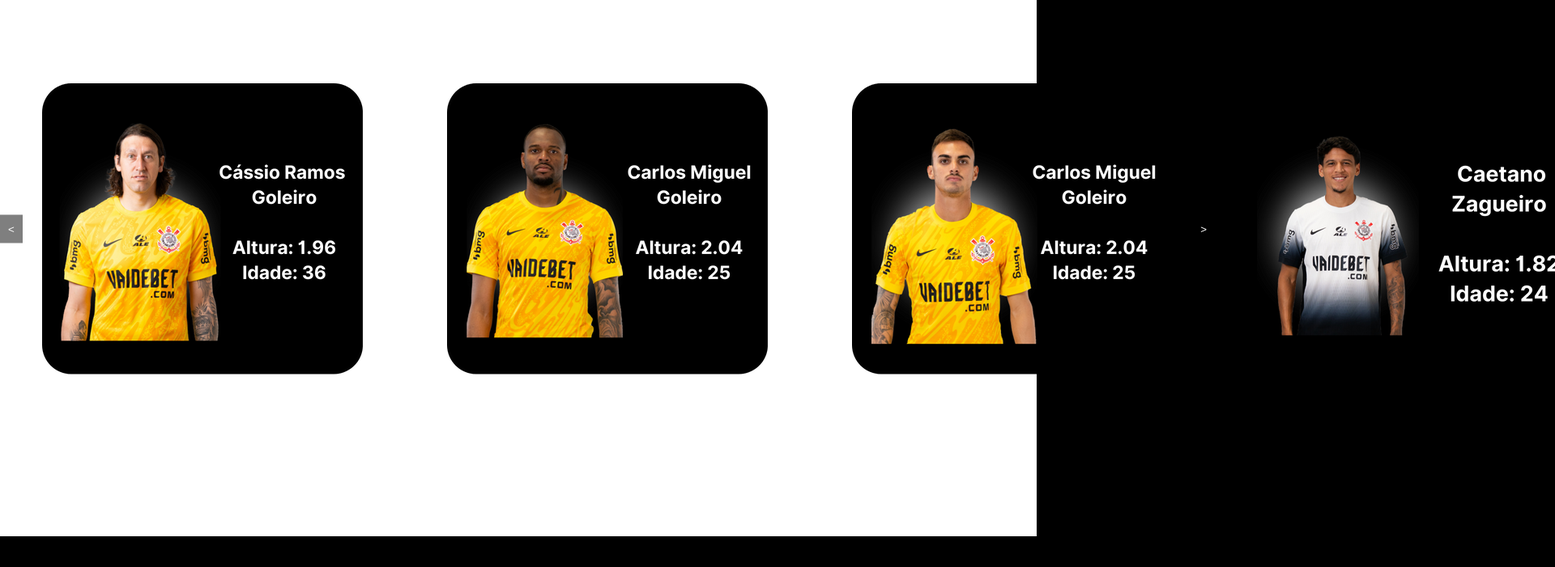
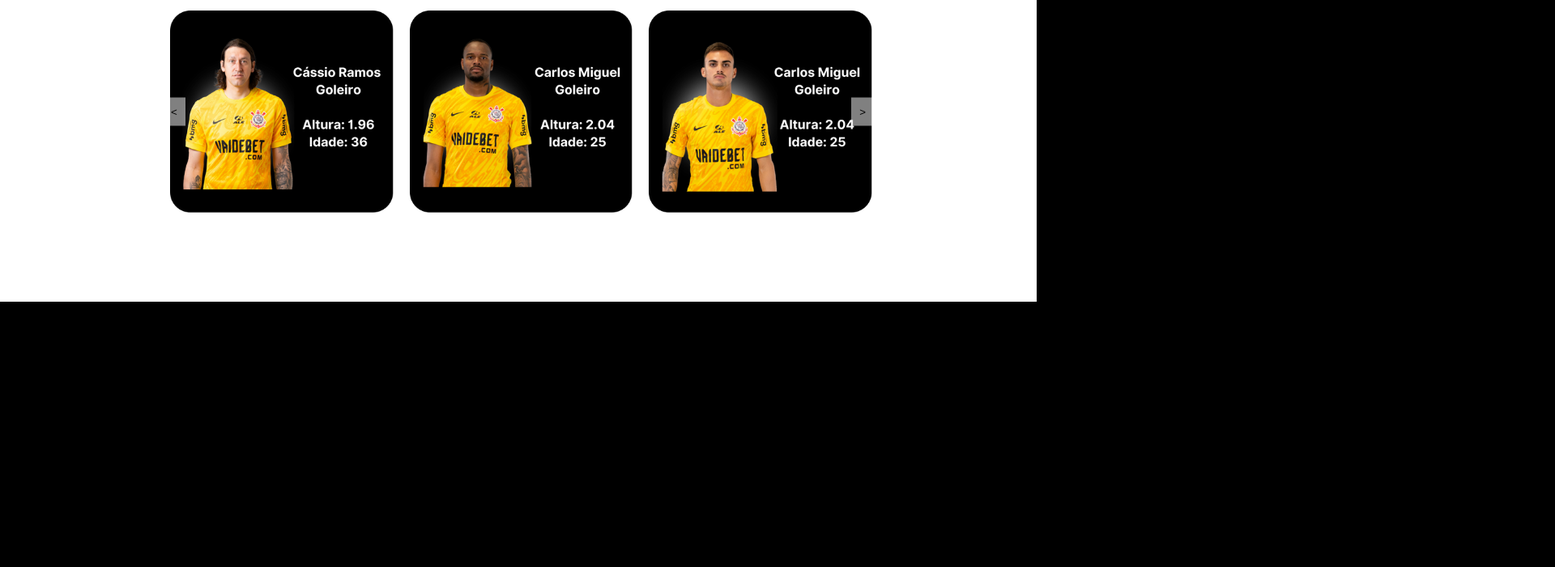
Before and after one commit to Time-do-Povo/Time-do-Povo, a plain HTML site: page Site/site.html in a window 1280 px wide. Shown: the part 4439-5140 px from the top of the page at 81% size, 1920 px wide, since content can reach past the window. Before the commit the page ends 5102 px from the top, so only its background shows below. Drawn offline with Linux system fonts and the light colour scheme.

Commit message:
arrumando carrossel

```diff
--- a/Site/site.css
+++ b/Site/site.css
@@ -446,21 +446,21 @@ main a:hover {
     text-align: center;
 }
 
-.carousel-container {
-    width: 16500px; /* Defina a largura do seu carrossel */
-    overflow: hidden; /* Oculta as imagens que estiverem fora do contêiner */
-    position:relative ; /* Posição relativa para botões de navegação */
+/* .carousel-container {
+    width: 16500px;
+    overflow: hidden;
+    position:relative ;
   }
 
   .carousel-slide {
-    display: flex; /* Permite que as imagens sejam exibidas uma ao lado da outra */
-    transition: transform 0.5s ease-in-out; /* Adiciona uma transição suave ao carrossel */
+    display: flex;
+    transition: transform 0.5s ease-in-out;
   }
 
   .carousel-slide img {
     width: 500px;
-     /* Assegura que as imagens ocupem toda a largura do contêiner */
-    object-fit: scale-down; /* Mantém a proporção da imagem */
+
+    object-fit: scale-down;
   }
 
   .carousel-prev,
@@ -483,3 +483,47 @@ main a:hover {
   .carousel-next {
     right: 15000px;
   }
+   */
+
+   /* styles.css */
+.carousel {
+    position: relative;
+    width: 880px;
+    margin: 40px auto;
+    overflow: hidden;
+}
+
+.carousel-inner {
+    display: flex;
+    /* flex-wrap: nowrap; */
+    justify-content: space-between;
+    transition: transform 0.5s ease-in-out;
+}
+
+.carousel-inner img {
+    width: 500px;
+    height: 250px;
+    margin: 10px;
+    border-radius: 10px;
+    object-fit: cover;
+}
+
+.prev, .next {
+    cursor: pointer;
+    position: absolute;
+    top: 50%;
+    transform: translateY(-50%);
+    background-color: rgba(255, 255, 255, 0.5);
+    color: rgb(0, 0, 0);
+    padding: 10px;
+    border: none;
+    z-index: 1;
+}
+
+.prev {
+    left: 1px;
+}
+
+.next {
+    right: 1px;
+}
--- a/Site/site.html
+++ b/Site/site.html
@@ -234,8 +234,8 @@
                 <h1><b>Elenco Atual</b></h1>
             </div>
 
-            <div class="carousel-container">
-                <div class="carousel-slide">
+            <div class="carousel">
+                <div class="carousel-inner">
                     <img src="img/img elenco/Carrosel-cassio.png" alt="Imagem 1">
                     <img src="img/img elenco/Carrossel-CarlosM.png" alt="Imagem 2">
                     <img src="img/img elenco/Carrossel-Donelli.png" alt="Imagem 3">
@@ -271,38 +271,64 @@
                     <img src="img/img elenco/Carrossel-PedroR.png" alt="Imagem 32">
                     <!-- Adicione mais imagens conforme necessário -->
                 </div>
-                <button class="carousel-prev">&lt;</button>
-                <button class="carousel-next">&gt;</button>
+                <button class="prev">&lt;</button>
+                <button class="next">&gt;</button>
             </div>
-
-
-
             <br><br><br>
         </div>
-
+        <div class="footer">
+            <div class="img-footer">
+                <img src="img/Projeto Individual (2).png" alt="">
+            </div>
+        </div>
 
 </body>
 
 </html>
 
 <script>
-    document.addEventListener("DOMContentLoaded", function () {
-        const prevBtn = document.querySelector('.carousel-prev');
-        const nextBtn = document.querySelector('.carousel-next');
-        const slide = document.querySelector('.carousel-slide');
-        let counter = 0;
 
-        prevBtn.addEventListener('click', () => {
-            counter--;
-            if (counter < 0) counter = 0;
-            slide.style.transform = `translateX(${-counter * 1500}px)`; // 200 é a largura de cada imagem
-        });
+    const carouselInner = document.querySelector('.carousel-inner');
+    const prevButton = document.querySelector('.prev');
+    const nextButton = document.querySelector('.next');
+    const images = document.querySelectorAll('.carousel-inner img');
+    let currentIndex = 0;
+    let imagesPerSlide = 3;
 
-        nextBtn.addEventListener('click', () => {
-            counter++;
-            if (counter > 2) counter = 2;
-            slide.style.transform = `translateX(${-counter * 1500}px)`; // 200 é a largura de cada imagem
-        });
+    prevButton.addEventListener('click', () => {
+        currentIndex -= imagesPerSlide;
+        updateCarousel();
     });
 
+    nextButton.addEventListener('click', () => {
+        currentIndex += imagesPerSlide;
+        updateCarousel();
+    });
+
+    function updateCarousel() {
+        const translateX = currentIndex * -298; // adjust the value based on your image width
+        carouselInner.style.transform = `translateX(${translateX}px)`;
+    }
+
+    updateCarousel();
+
+    // document.addEventListener("DOMContentLoaded", function () {
+    //     const prevBtn = document.querySelector('.carousel-prev');
+    //     const nextBtn = document.querySelector('.carousel-next');
+    //     const slide = document.querySelector('.carousel-slide');
+    //     let counter = 0;
+
+    //     prevBtn.addEventListener('click', () => {
+    //         counter--;
+    //         if (counter < 0) counter = 0;
+    //         slide.style.transform = `translateX(${-counter * 1500}px)`;
+    //     });
+
+    //     nextBtn.addEventListener('click', () => {
+    //         counter++;
+    //         if (counter > 2) counter = 2;
+    //         slide.style.transform = `translateX(${-counter * 1500}px)`;
+    //     });
+    // });
+
 </script>
```
Also changed, not shown: Site/img/Protótipo Site Individual.png (added).
